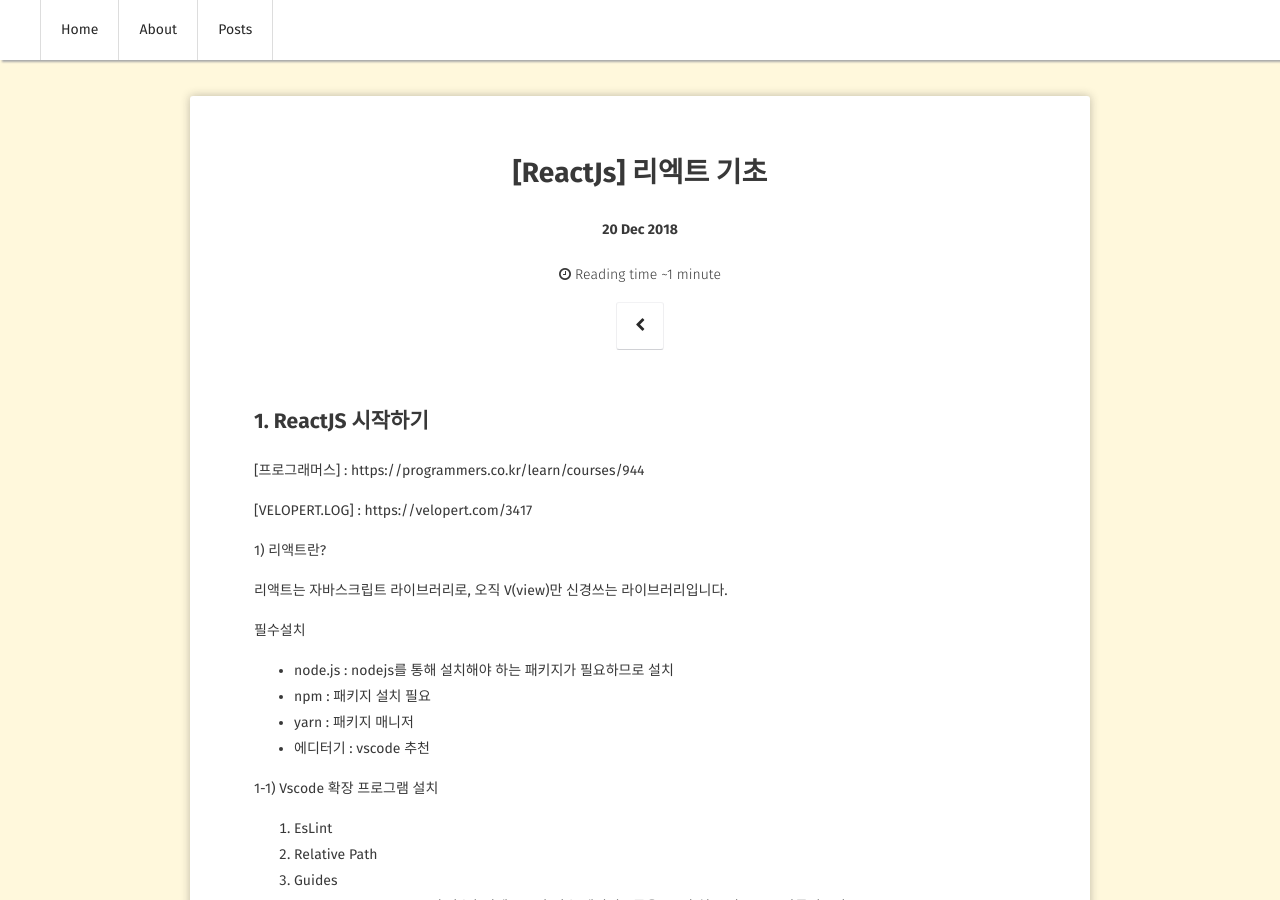
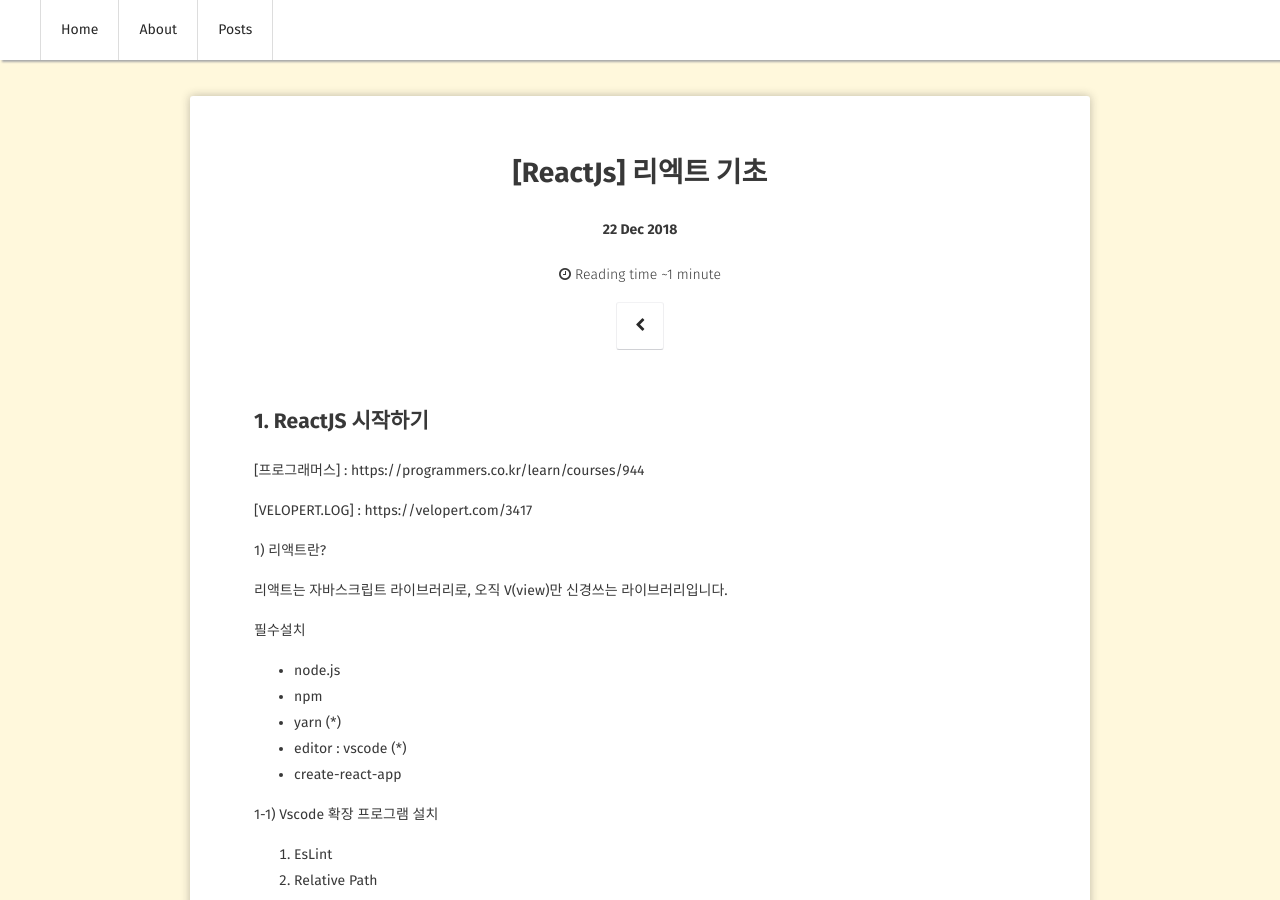
Before and after one commit to choiwono/choiwono.github.io, a Jekyll site: the page built from _posts/2018-12-19-reactjs.md, in a window 1280 px wide and 900 px high. Built offline with Jekyll 4.4.1, drawn with Linux system fonts in a browser that asks for light colours; some web fonts are replaced; comment, search, counter and statistics services are not loaded.

Commit message:
Update 2018-12-19-reactjs.md

```diff
--- a/_posts/2018-12-19-reactjs.md
+++ b/_posts/2018-12-19-reactjs.md
@@ -1,7 +1,7 @@
 ---
 layout: post
 title:  "[ReactJs] 리엑트 기초"
-date:   2018-12-20 19:45:00
+date:   2018-12-22
 excerpt: "reactJs, javaScript"
 reactjs: true
 tag:
@@ -24,10 +24,11 @@ comments: true
 
 필수설치
 
-* node.js : nodejs를 통해 설치해야 하는 패키지가 필요하므로 설치
-* npm : 패키지 설치 필요
-* yarn : 패키지 매니저
-* 에디터기 : vscode 추천
+* node.js
+* npm
+* yarn (*)
+* editor : vscode (*)
+* create-react-app
 
 1-1) Vscode 확장 프로그램 설치
 
```
